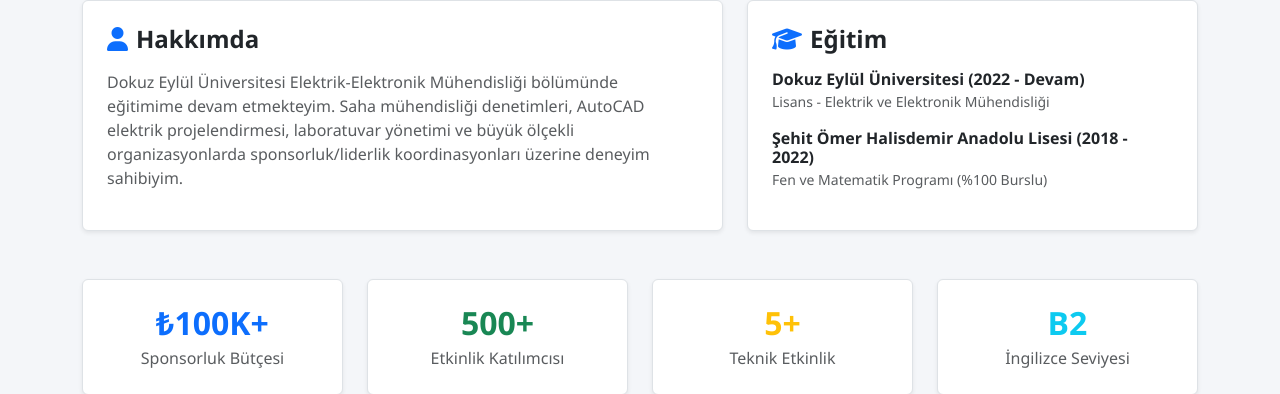
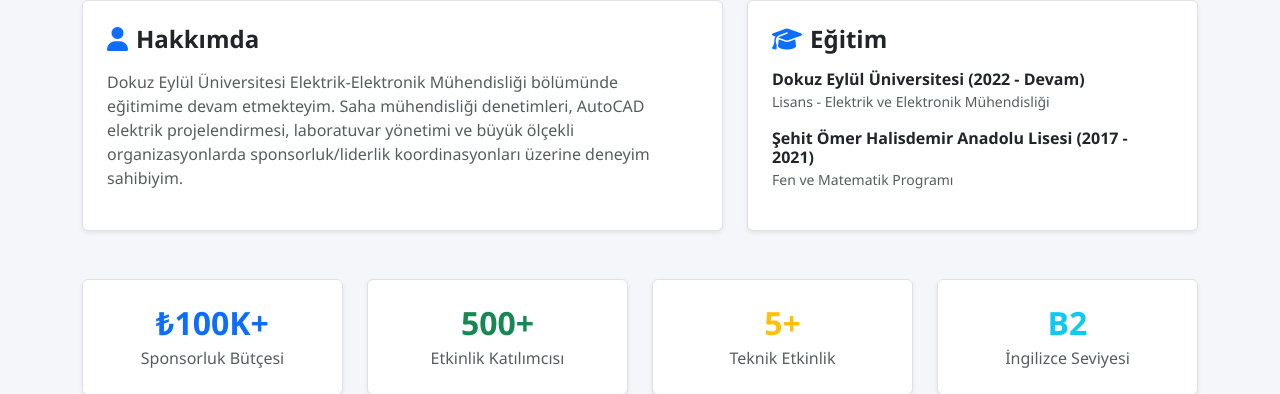
Before and after one commit to batinbugraaltun-dev/benim-cv-sitem, a Flask app: page / in a window 1280 px wide. Shown: the part 489-883 px from the top of the page. Run offline with Flask 3, Linux system fonts and the light colour scheme.

Commit message:
Egitim ve hakkimda bilgileri guncellendi

```diff
--- a/templates/index.html
+++ b/templates/index.html
@@ -47,8 +47,8 @@
                     <small class="text-muted">Lisans - Elektrik ve Elektronik Mühendisliği</small>
                 </div>
                 <div>
-                    <h6 class="fw-bold mb-0">Şehit Ömer Halisdemir Anadolu Lisesi (2018 - 2022)</h6>
-                    <small class="text-muted">Fen ve Matematik Programı (%100 Burslu)</small>
+                    <h6 class="fw-bold mb-0">Şehit Ömer Halisdemir Anadolu Lisesi (2017 - 2021)</h6>
+                    <small class="text-muted">Fen ve Matematik Programı</small>
                 </div>
             </div>
         </div>
```
